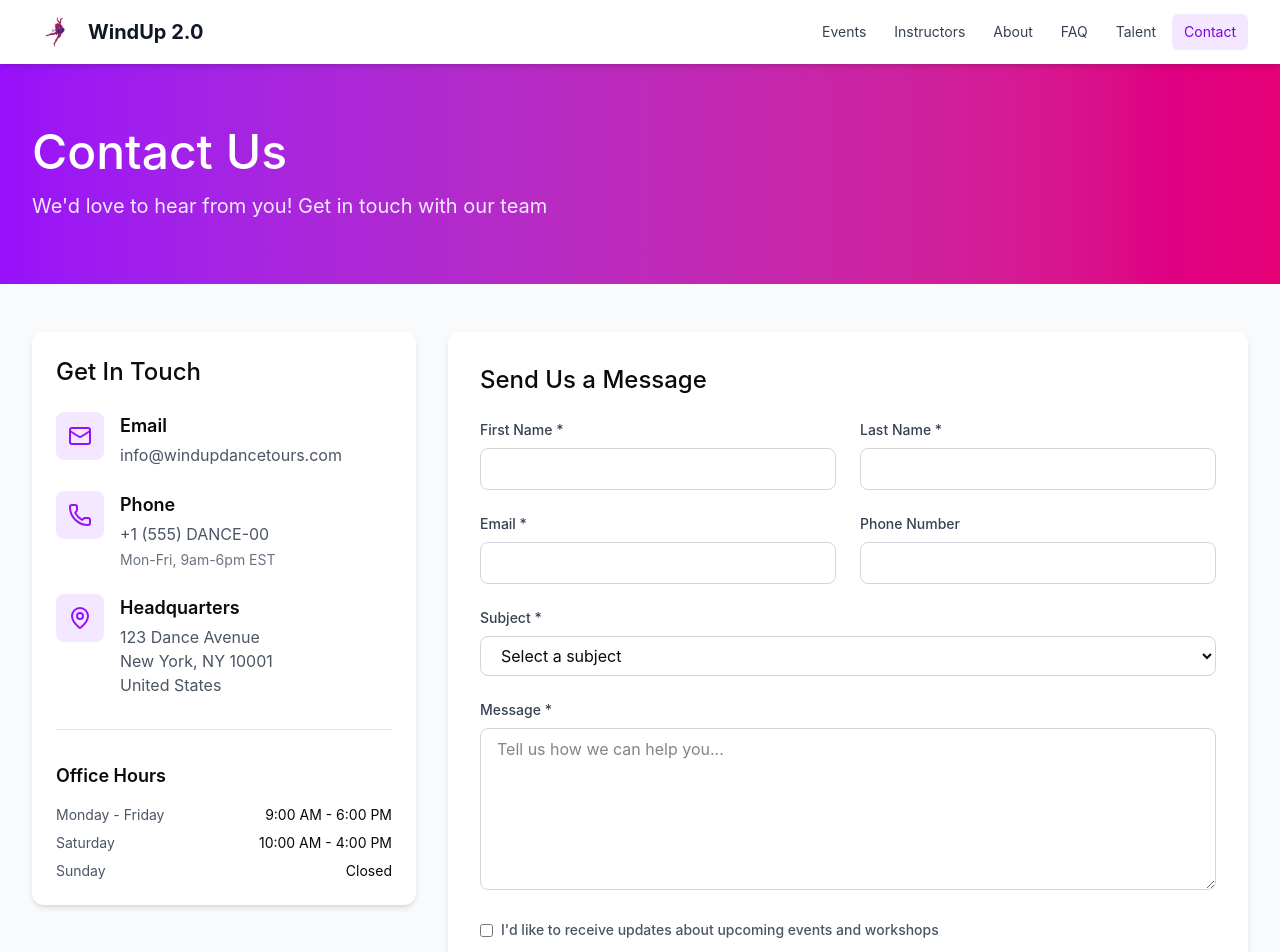
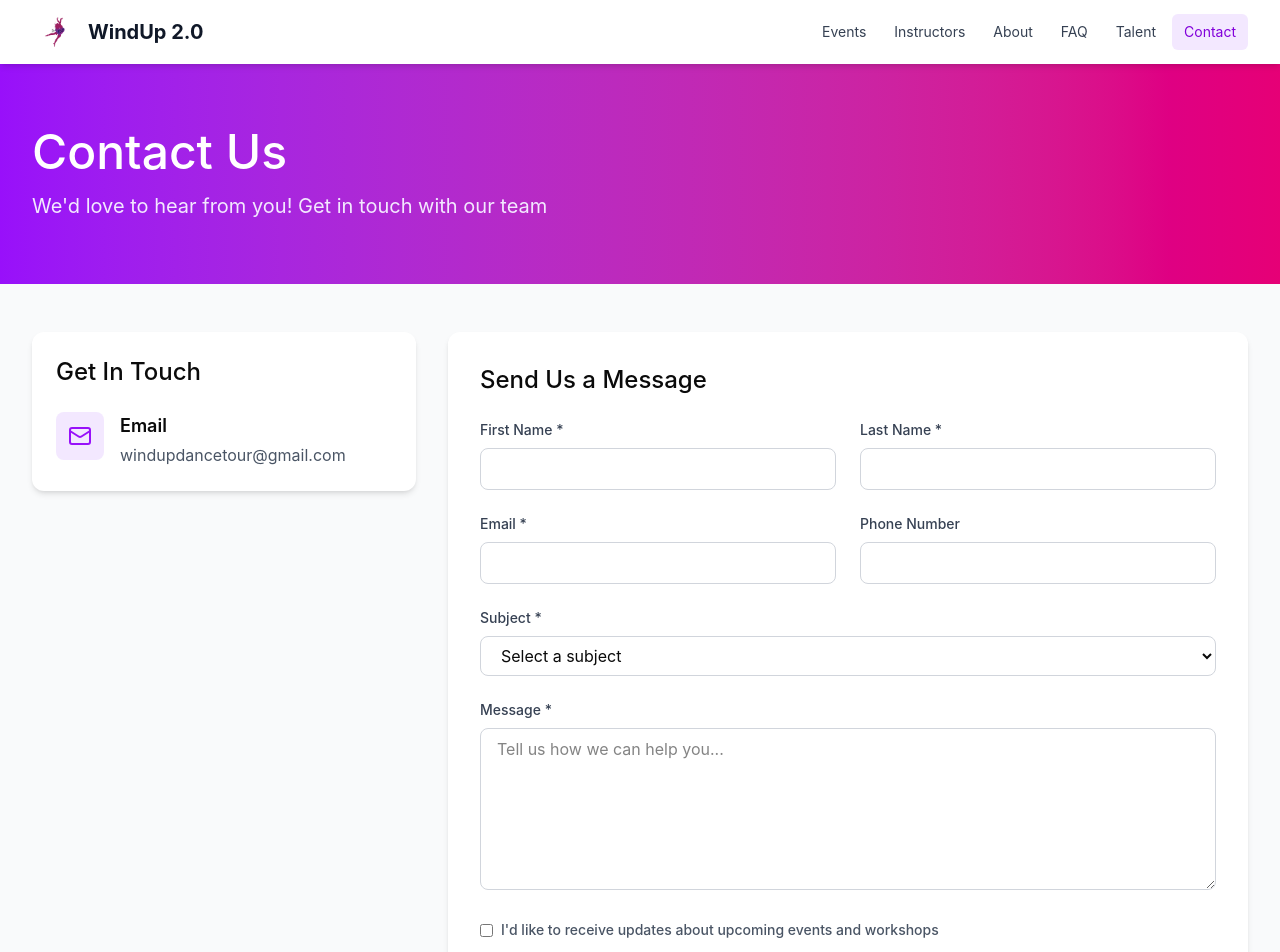
Before and after one commit to stinkyBootsLLC/windup2, a React (Vite) app: page /contact in a window 1280 px wide. Shown: the top 952 px of the page. Built offline with nearby package versions, Linux system fonts and the light colour scheme.

Commit message:
feat: fully working contact us form

```diff
--- a/src/app/pages/ContactUs.tsx
+++ b/src/app/pages/ContactUs.tsx
@@ -3,18 +3,16 @@ import { useState } from "react";
 import { Mail, Phone, MapPin, CheckCircle } from "lucide-react";
 
 export default function ContactUs() {
+
   const [submitted, setSubmitted] = useState(false);
 
-  // const handleSubmit = (e: React.FormEvent) => {
-  //   e.preventDefault();
-  //   setSubmitted(true);
-  //   setTimeout(() => setSubmitted(false), 5000);
-  // };
   const handleSubmit = async (e: React.FormEvent<HTMLFormElement>) => {
+
     e.preventDefault();
+    // 1. Grab the data from the form
+    const form = e.currentTarget;
+    const formData = new FormData(form);
 
-    // 1. Grab the data from the form
-    const formData = new FormData(e.currentTarget);
     const data = {
       first_name: formData.get("first_name"),
       last_name: formData.get("last_name"),
@@ -24,7 +22,6 @@ export default function ContactUs() {
       message: formData.get("message"),
       newsletter: formData.get("newsletter") === "on" ? 1 : 0, // Convert checkbox to 1 or 0
     };
-
     // 2. Send it to your Vercel API
     try {
       const response = await fetch("/api/contact", {
@@ -35,7 +32,7 @@ export default function ContactUs() {
 
       if (response.ok) {
         alert("Thanks! Your message has been saved.");
-        e.currentTarget.reset(); // Clear the form
+        form.reset();// Clear the form
       } else {
         throw new Error("Failed to send");
       }
@@ -75,64 +72,13 @@ export default function ContactUs() {
                       href="mailto:info@windupdancetours.com"
                       className="text-gray-600 hover:text-purple-600 transition-colors"
                     >
-                      info@windupdancetours.com
+                       windupdancetour@gmail.com
                     </a>
-                  </div>
-                </div>
-
-                <div className="flex gap-4">
-                  <div className="w-12 h-12 bg-purple-100 rounded-lg flex items-center justify-center flex-shrink-0">
-                    <Phone className="w-6 h-6 text-purple-600" />
-                  </div>
-                  <div>
-                    <h3 className="font-semibold mb-1">Phone</h3>
-                    <a
-                      href="tel:+1-555-DANCE-00"
-                      className="text-gray-600 hover:text-purple-600 transition-colors"
-                    >
-                      +1 (555) DANCE-00
-                    </a>
-                    <p className="text-sm text-gray-500 mt-1">
-                      Mon-Fri, 9am-6pm EST
-                    </p>
-                  </div>
-                </div>
-
-                <div className="flex gap-4">
-                  <div className="w-12 h-12 bg-purple-100 rounded-lg flex items-center justify-center flex-shrink-0">
-                    <MapPin className="w-6 h-6 text-purple-600" />
-                  </div>
-                  <div>
-                    <h3 className="font-semibold mb-1">Headquarters</h3>
-                    <p className="text-gray-600">
-                      123 Dance Avenue<br />
-                      New York, NY 10001<br />
-                      United States
-                    </p>
-                  </div>
-                </div>
-              </div>
-
-              <div className="mt-8 pt-8 border-t border-gray-200">
-                <h3 className="font-semibold mb-4">Office Hours</h3>
-                <div className="space-y-2 text-sm">
-                  <div className="flex justify-between">
-                    <span className="text-gray-600">Monday - Friday</span>
-                    <span>9:00 AM - 6:00 PM</span>
-                  </div>
-                  <div className="flex justify-between">
-                    <span className="text-gray-600">Saturday</span>
-                    <span>10:00 AM - 4:00 PM</span>
-                  </div>
-                  <div className="flex justify-between">
-                    <span className="text-gray-600">Sunday</span>
-                    <span>Closed</span>
                   </div>
                 </div>
               </div>
             </div>
           </div>
-
           {/* Contact Form */}
           <div className="lg:col-span-2">
             <div className="bg-white rounded-xl shadow-md p-8">
@@ -148,101 +94,6 @@ export default function ContactUs() {
                 </div>
               )}
 
-              {/* <form onSubmit={handleSubmit} className="space-y-6">
-                <div className="grid grid-cols-1 md:grid-cols-2 gap-6">
-                  <div>
-                    <label className="block text-sm font-medium text-gray-700 mb-2">
-                      First Name *
-                    </label>
-                    <input
-                      type="text"
-                      required
-                      className="w-full px-4 py-2 border border-gray-300 rounded-lg focus:ring-2 focus:ring-purple-600 focus:border-transparent"
-                    />
-                  </div>
-                  <div>
-                    <label className="block text-sm font-medium text-gray-700 mb-2">
-                      Last Name *
-                    </label>
-                    <input
-                      type="text"
-                      required
-                      className="w-full px-4 py-2 border border-gray-300 rounded-lg focus:ring-2 focus:ring-purple-600 focus:border-transparent"
-                    />
-                  </div>
-                </div>
-
-                <div className="grid grid-cols-1 md:grid-cols-2 gap-6">
-                  <div>
-                    <label className="block text-sm font-medium text-gray-700 mb-2">
-                      Email *
-                    </label>
-                    <input
-                      type="email"
-                      required
-                      className="w-full px-4 py-2 border border-gray-300 rounded-lg focus:ring-2 focus:ring-purple-600 focus:border-transparent"
-                    />
-                  </div>
-                  <div>
-                    <label className="block text-sm font-medium text-gray-700 mb-2">
-                      Phone Number
-                    </label>
-                    <input
-                      type="tel"
-                      className="w-full px-4 py-2 border border-gray-300 rounded-lg focus:ring-2 focus:ring-purple-600 focus:border-transparent"
-                    />
-                  </div>
-                </div>
-
-                <div>
-                  <label className="block text-sm font-medium text-gray-700 mb-2">
-                    Subject *
-                  </label>
-                  <select
-                    required
-                    className="w-full px-4 py-2 border border-gray-300 rounded-lg focus:ring-2 focus:ring-purple-600 focus:border-transparent"
-                  >
-                    <option value="">Select a subject</option>
-                    <option value="general">General Inquiry</option>
-                    <option value="event">Event Information</option>
-                    <option value="registration">Registration Question</option>
-                    <option value="instructor">Instructor Inquiry</option>
-                    <option value="partnership">Partnership Opportunity</option>
-                    <option value="feedback">Feedback</option>
-                    <option value="other">Other</option>
-                  </select>
-                </div>
-
-                <div>
-                  <label className="block text-sm font-medium text-gray-700 mb-2">
-                    Message *
-                  </label>
-                  <textarea
-                    required
-                    rows={6}
-                    placeholder="Tell us how we can help you..."
-                    className="w-full px-4 py-2 border border-gray-300 rounded-lg focus:ring-2 focus:ring-purple-600 focus:border-transparent"
-                  ></textarea>
-                </div>
-
-                <div className="flex items-start">
-                  <input
-                    type="checkbox"
-                    id="newsletter"
-                    className="mt-1 mr-2"
-                  />
-                  <label htmlFor="newsletter" className="text-sm text-gray-600">
-                    I'd like to receive updates about upcoming events and workshops
-                  </label>
-                </div>
-
-                <button
-                  type="submit"
-                  className="w-full bg-purple-600 text-white py-3 rounded-lg hover:bg-purple-700 transition-colors font-semibold"
-                >
-                  Send Message
-                </button>
-              </form> */}
               <form onSubmit={handleSubmit} className="space-y-6">
                 <div className="grid grid-cols-1 md:grid-cols-2 gap-6">
                   <div>
@@ -345,11 +196,6 @@ export default function ContactUs() {
                   Send Message
                 </button>
               </form>
-
-
-
-
-
             </div>
           </div>
         </div>
```
